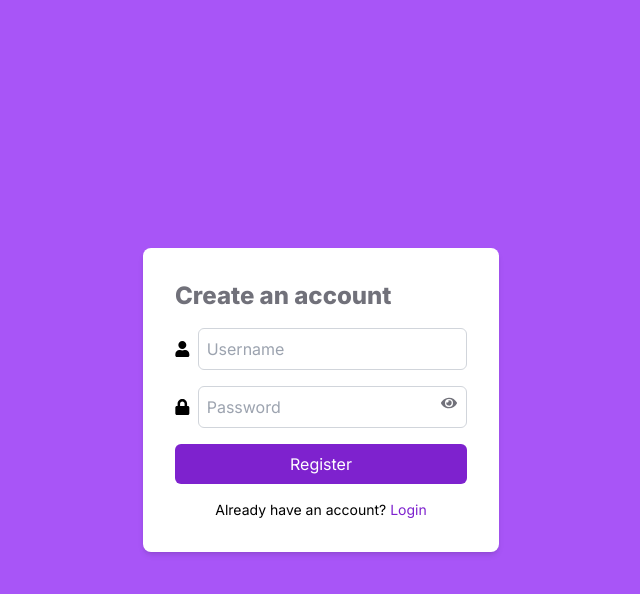
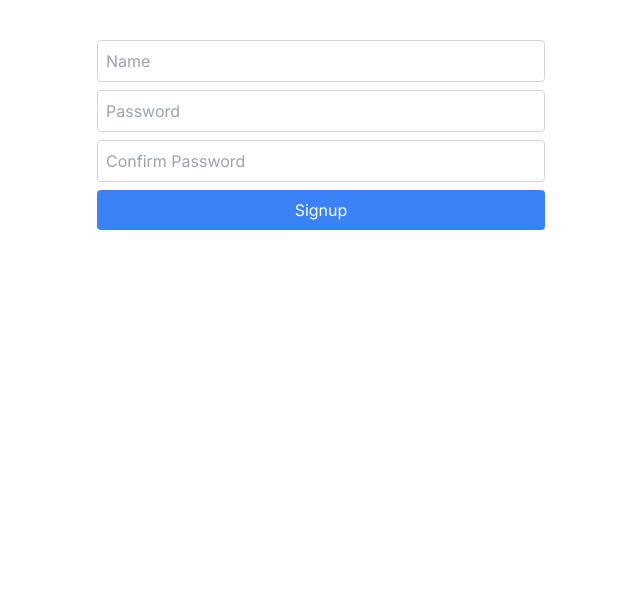
Before and after one commit to olayinkagrace/circle_vista, a Next.js app: page /register in a window 1280 px wide. Shown: the top 594 px of the page, without its empty margins (319-959 px from the left). Built offline with nearby package versions, Linux system fonts and the light colour scheme.

Commit message:
Update page.jsx

```diff
--- a/app/(auth)/register/page.jsx
+++ b/app/(auth)/register/page.jsx
@@ -1,98 +1,46 @@
-"use client";
+"use client"
+import { useState } from 'react';
+import { useRouter } from 'next/router';
 
-import { useState } from "react";
-import { useDispatch } from "react-redux";
-import axios from "axios";
-import { setUsername } from "../../redux/slices/userSlice";
+const Register = () => {
+  const [form, setForm] = useState({ name: '', password: '', confirmPassword: '' });
+  const router = useRouter();
 
-import Link from "next/link";
-import { useRouter } from "next/navigation";
-import { FaUser, FaLock, FaEye, FaEyeSlash } from "react-icons/fa";
+  const handleChange = (e) => {
+    setForm({ ...form, [e.target.name]: e.target.value });
+  };
 
-export default function Register() {
-  const dispatch = useDispatch();
-  const router = useRouter();
-  const [username, setUsernameInput] = useState("");
-  const [password, setPassword] = useState("");
-  const [error, setError] = useState("");
-  const [showPassword, setShowPassword] = useState(false);
+  const handleSubmit = async (e) => {
+    e.preventDefault();
+    if (form.password !== form.confirmPassword) {
+      alert('Passwords do not match');
+      return;
+    }
 
-  const handleRegister = async (e) => {
-    e.preventDefault();
-    try {
-      const response = await axios.post(
-        "https://assignment-api-spxd.onrender.com/api/register",
-        {
-          username,
-          password,
-        }
-      );
-      dispatch(setUsername(username));
+    const response = await fetch('http://localhost:5000/signup', {
+      method: 'POST',
+      headers: {
+        'Content-Type': 'application/json'
+      },
+      body: JSON.stringify({ name: form.name, password: form.password })
+    });
 
-      router.push("/");
-    } catch (error) {
-      console.error("Registration failed", error);
-
-      setError("Registration failed. Please try again.");
+    if (response.ok) {
+      alert('Signup successful');
+      router.push('/login');
+    } else {
+      alert('Signup failed');
     }
   };
 
-  const togglePasswordVisibility = () => {
-    setShowPassword(!showPassword);
-  };
+  return (
+    <form onSubmit={handleSubmit} className="flex flex-col max-w-md mx-auto mt-10">
+      <input type="text" name="name" value={form.name} onChange={handleChange} placeholder="Name" required className="p-2 border border-gray-300 rounded mb-2" />
+      <input type="password" name="password" value={form.password} onChange={handleChange} placeholder="Password" required className="p-2 border border-gray-300 rounded mb-2" />
+      <input type="password" name="confirmPassword" value={form.confirmPassword} onChange={handleChange} placeholder="Confirm Password" required className="p-2 border border-gray-300 rounded mb-2" />
+      <button type="submit" className="bg-blue-500 text-white p-2 rounded">Signup</button>
+    </form>
+  );
+};
 
-  return (
-    <main className="bg-purple-500 h-screen flex items-center justify-center">
-      <form className="bg-white p-8 rounded-lg shadow-md">
-        <h1 className="text-2xl text-zinc-500 font-extrabold mb-4">
-          Create an account
-        </h1>
-        <div className="flex items-center mb-4">
-          <FaUser className="mr-2" />
-          <input
-            type="text"
-            placeholder="Username"
-            id="username"
-            name="username"
-            autoComplete="username"
-            className="w-full p-2 border outline-none border-gray-300 rounded-md"
-            onChange={(e) => setUsernameInput(e.target.value)}
-          />
-        </div>
-        <div className="flex items-center mb-4">
-          <FaLock className="mr-2" />
-          <div className="flex w-full p-2 border border-gray-300 rounded-md">
-            <input
-              type={showPassword ? "text" : "password"}
-              id="password"
-              name="password"
-              className="border-0 outline-none border-transparent"
-              placeholder="Password"
-              autoComplete="current-password"
-              onChange={(e) => setPassword(e.target.value)}
-            />
-            <span
-              onClick={togglePasswordVisibility}
-              className="cursor-pointer text-zinc-500"
-            >
-              {showPassword ? <FaEyeSlash /> : <FaEye />}
-            </span>
-          </div>
-        </div>
-        <button
-          className="w-full p-2 bg-purple-700 text-white rounded-md hover:bg-purple-800"
-          onClick={handleRegister}
-        >
-          Register
-        </button>
-        {error && <p className="text-red-500 text-sm mt-2">{error}</p>}
-        <div className="mt-4 text-center text-sm">
-          Already have an account?{" "}
-          <Link href="/login" className="text-purple-700 hover:underline">
-            Login
-          </Link>
-        </div>
-      </form>
-    </main>
-  );
-}
+export default Register;
```
